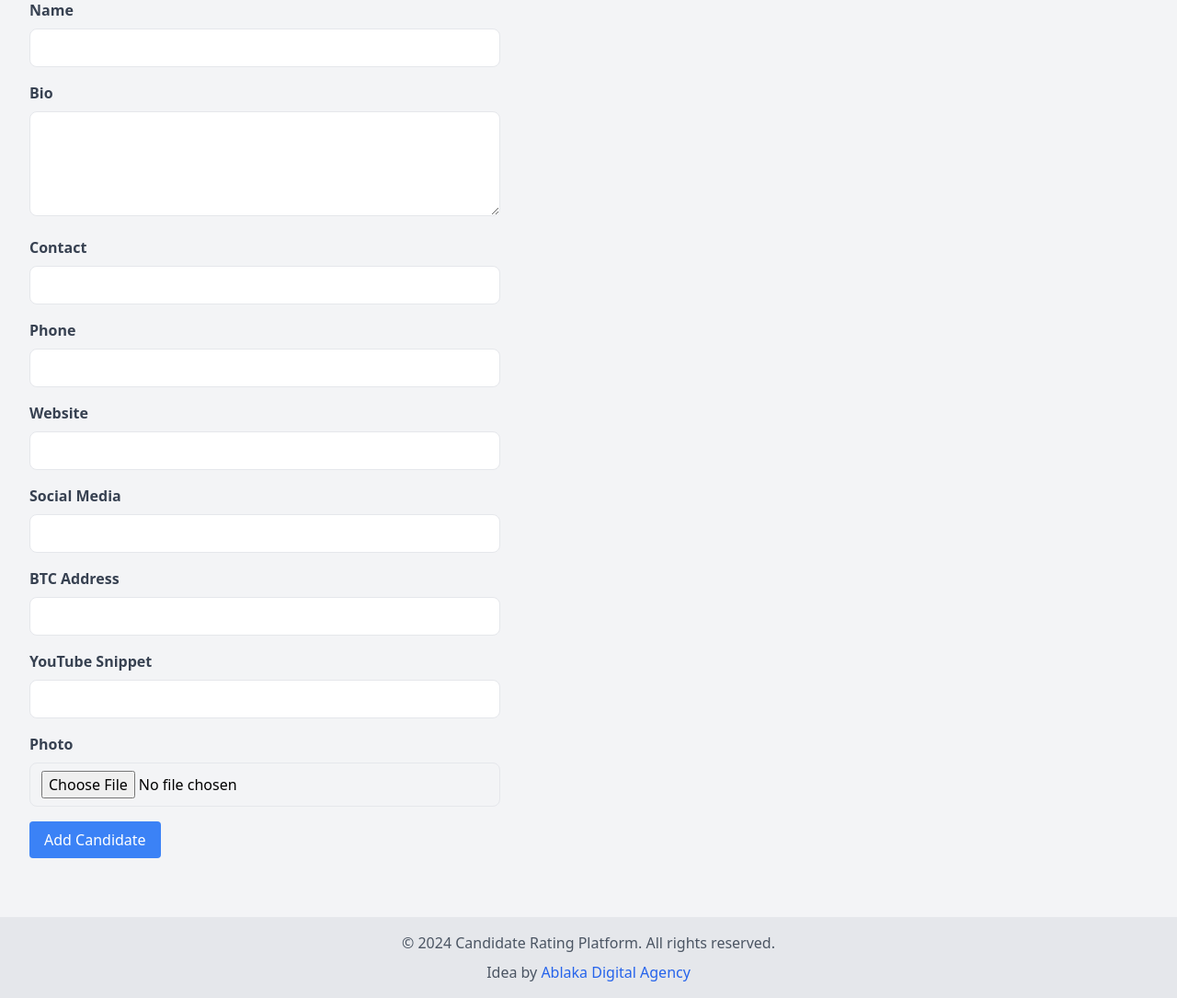
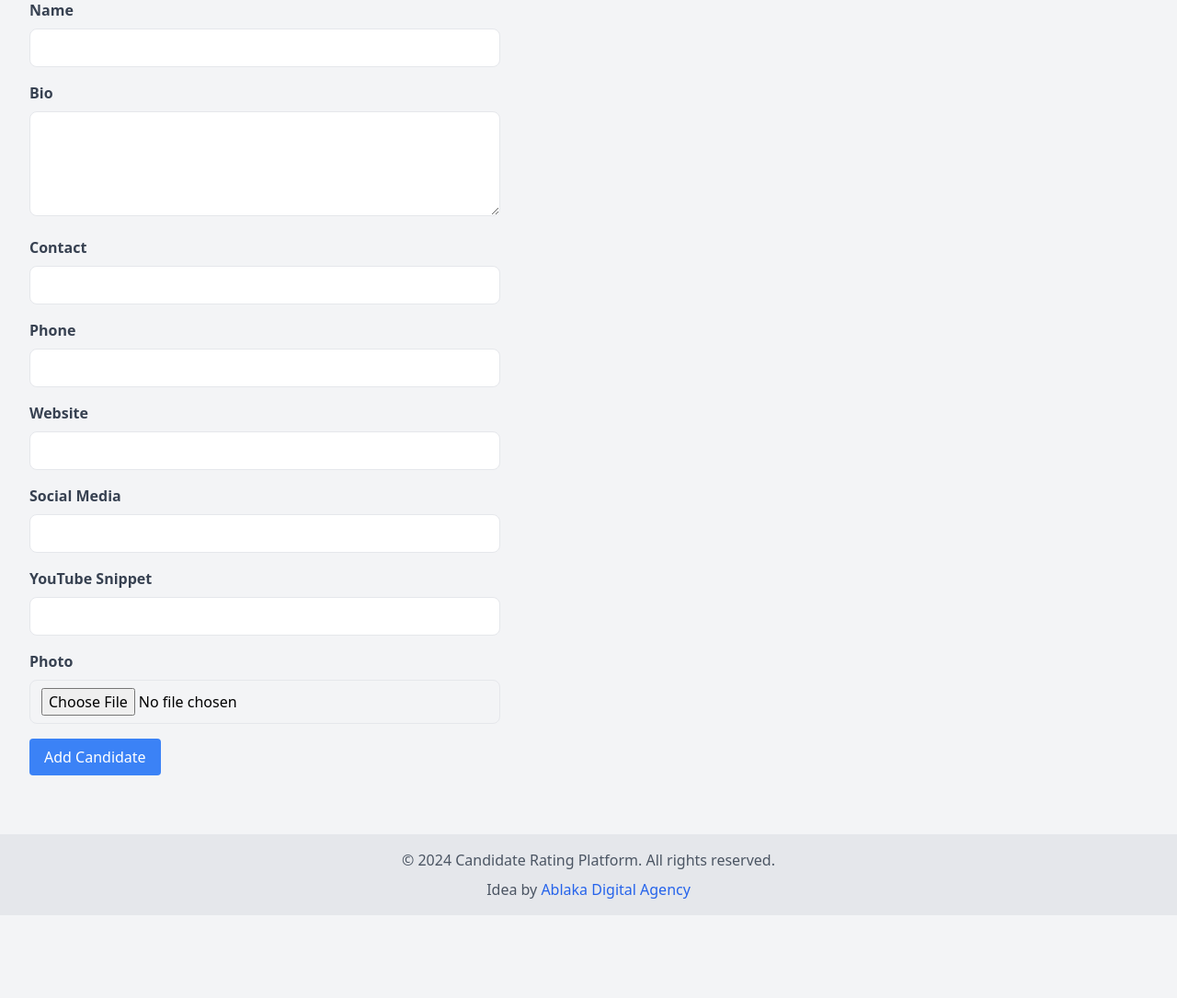
Before and after one commit to ablakateam/CandidateRater, a Flask app: page /admin/add_candidate in a window 1280 px wide. Shown: the part 189-1274 px from the top of the page at 92% size. After the commit the page ends 1184 px from the top, so only its background shows below. Run offline with Flask 3, Linux system fonts and the light colour scheme; a user stored in the database is signed in; some libraries are stand-ins or nearby versions.

Commit message:
Agent query: Can you please check if the BTC Address field has been completely removed from the admin dashboard, add candidate form, and edit candidate form?

```diff
--- a/main.py
+++ b/main.py
@@ -152,7 +152,6 @@ def admin_add_candidate():
         phone = request.form['phone']
         website = request.form['website']
         social_media = request.form['social_media']
-        btc_address = request.form['btc_address']
         youtube_snippet = request.form['youtube_snippet']
 
         if 'photo' not in request.files:
@@ -175,7 +174,6 @@ def admin_add_candidate():
                 phone=phone,
                 website=website,
                 social_media=social_media,
-                btc_address=btc_address,
                 youtube_snippet=youtube_snippet,
                 photo=filename
             )
@@ -205,7 +203,6 @@ def admin_edit_candidate(id):
         candidate.phone = request.form['phone']
         candidate.website = request.form['website']
         candidate.social_media = request.form['social_media']
-        candidate.btc_address = request.form['btc_address']
         candidate.youtube_snippet = request.form['youtube_snippet']
 
         if 'photo' in request.files:
--- a/templates/admin/add_candidate.html
+++ b/templates/admin/add_candidate.html
@@ -30,10 +30,6 @@
             <input type="text" id="social_media" name="social_media" class="w-full px-3 py-2 border rounded-lg focus:outline-none focus:border-blue-500">
         </div>
         <div class="mb-4">
-            <label for="btc_address" class="block text-gray-700 font-bold mb-2">BTC Address</label>
-            <input type="text" id="btc_address" name="btc_address" class="w-full px-3 py-2 border rounded-lg focus:outline-none focus:border-blue-500">
-        </div>
-        <div class="mb-4">
             <label for="youtube_snippet" class="block text-gray-700 font-bold mb-2">YouTube Snippet</label>
             <input type="text" id="youtube_snippet" name="youtube_snippet" class="w-full px-3 py-2 border rounded-lg focus:outline-none focus:border-blue-500">
         </div>
--- a/templates/admin/edit_candidate.html
+++ b/templates/admin/edit_candidate.html
@@ -30,10 +30,6 @@
             <input type="text" id="social_media" name="social_media" value="{{ candidate.social_media }}" class="w-full px-3 py-2 border rounded-lg focus:outline-none focus:border-blue-500">
         </div>
         <div class="mb-4">
-            <label for="btc_address" class="block text-gray-700 font-bold mb-2">BTC Address</label>
-            <input type="text" id="btc_address" name="btc_address" value="{{ candidate.btc_address }}" class="w-full px-3 py-2 border rounded-lg focus:outline-none focus:border-blue-500">
-        </div>
-        <div class="mb-4">
             <label for="youtube_snippet" class="block text-gray-700 font-bold mb-2">YouTube Snippet</label>
             <input type="text" id="youtube_snippet" name="youtube_snippet" value="{{ candidate.youtube_snippet }}" class="w-full px-3 py-2 border rounded-lg focus:outline-none focus:border-blue-500">
         </div>
```
Also changed, not shown: templates/admin/dashboard.html (+0 -21 lines).
